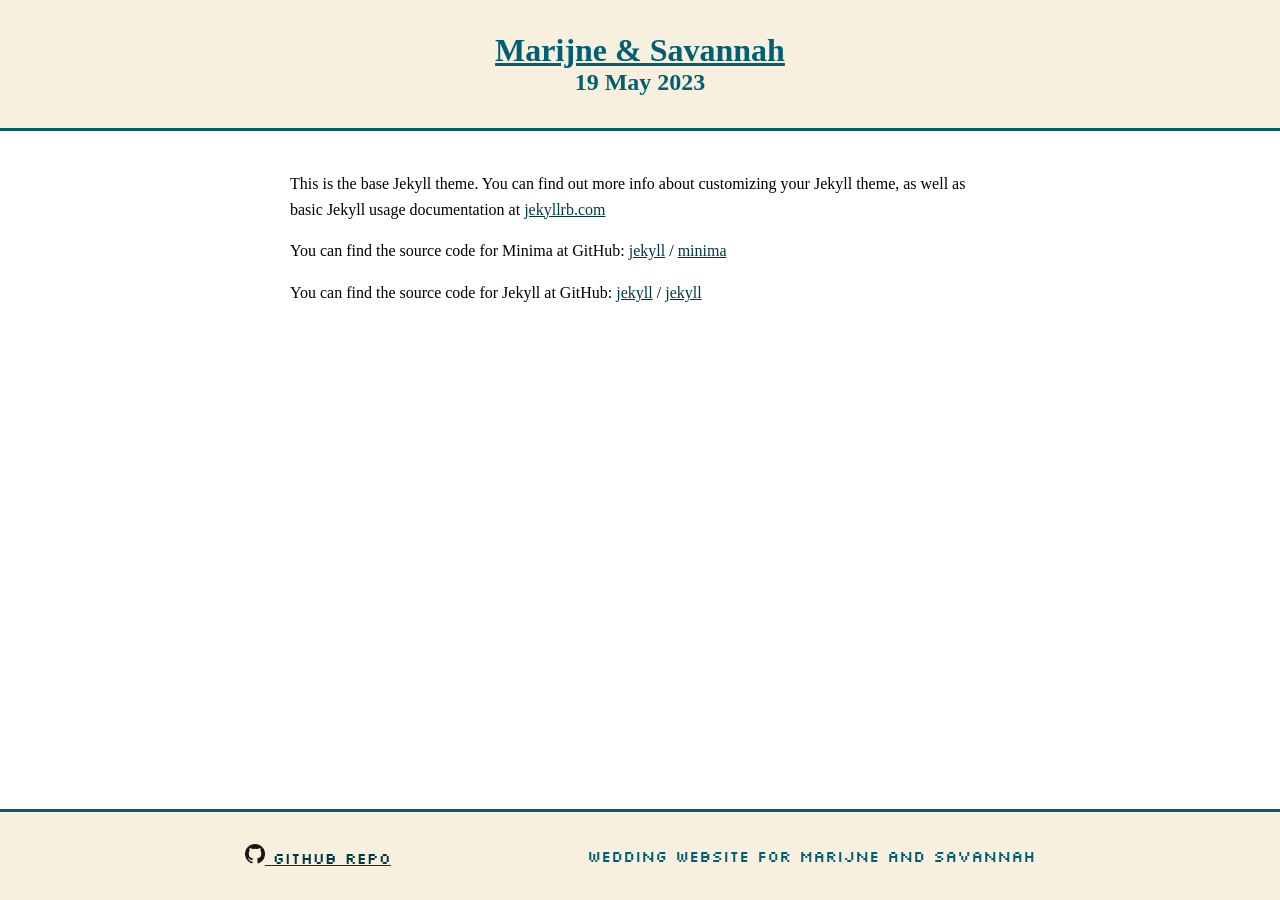
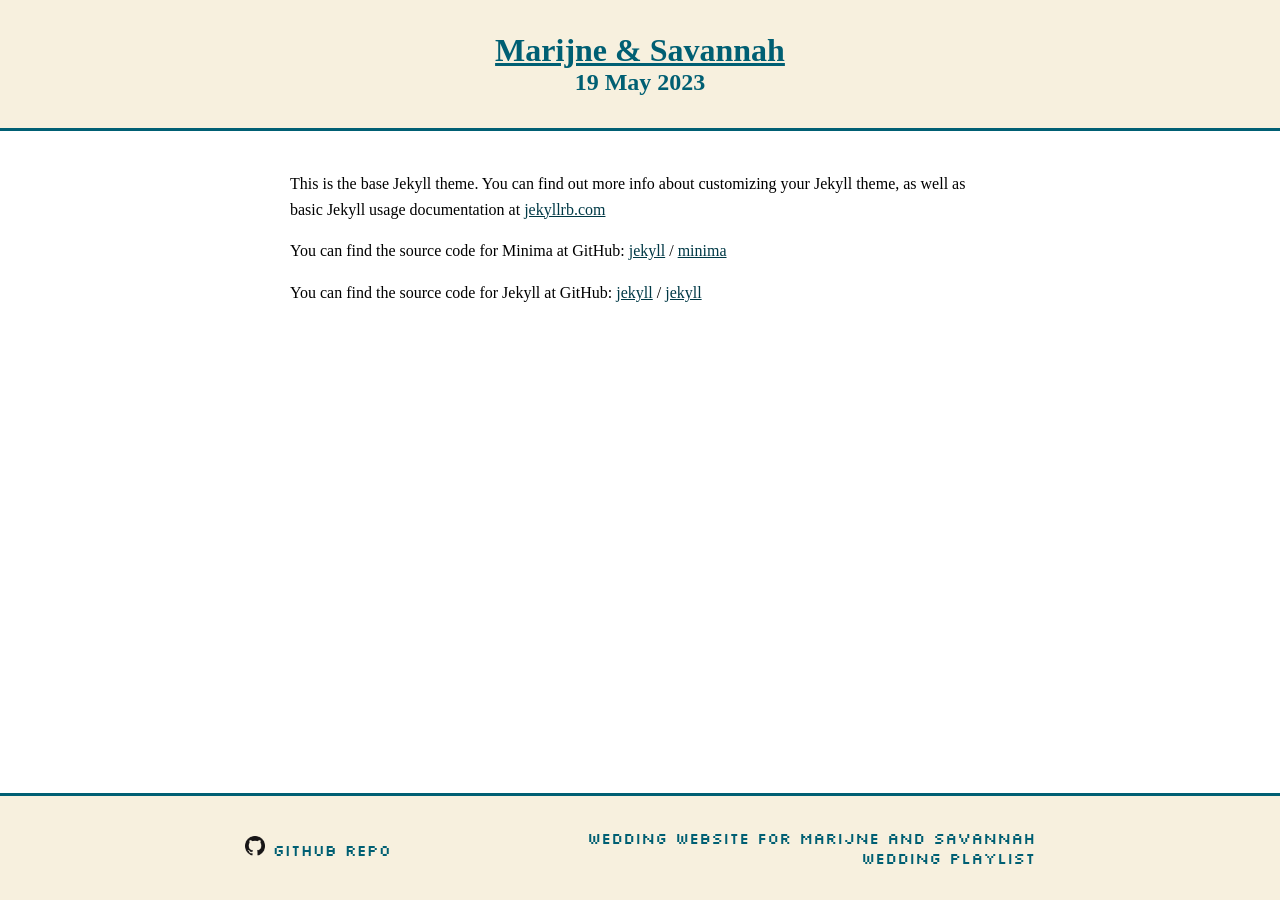
Before and after one commit to schijns-fischer-wedding/schijns-fischer-wedding.github.io, a Jekyll site: the page built from about.markdown, in a window 1280 px wide. Built offline with Jekyll 4.4.1, drawn with Linux system fonts in a browser that asks for light colours; some web fonts are replaced.

Commit message:
footer updates

```diff
--- a/_includes/footer.html
+++ b/_includes/footer.html
@@ -7,7 +7,12 @@
       </a>
     </div>
     <div>
-      {{ site.description }}
+      <div>{{ site.description }}</div>
+      <div class='playlist_link'>
+        <a href='{% link pages/strong_female_playlist.md %}'>
+          Wedding Playlist
+        </a>
+      </div>
     </div>
   </div>
 </div>
--- a/css/main.scss
+++ b/css/main.scss
@@ -72,6 +72,18 @@ h1 a:visited {
 
     a {
       margin-right: 2rem;
+      text-decoration: none;
+      color: #005F73;
+    }
+
+    a:hover {
+      text-decoration: underline;
+    }
+
+    .playlist_link {
+      width: 100%;
+      text-align: right;
+      a { margin-right: 0; }
     }
   }
 }
```
